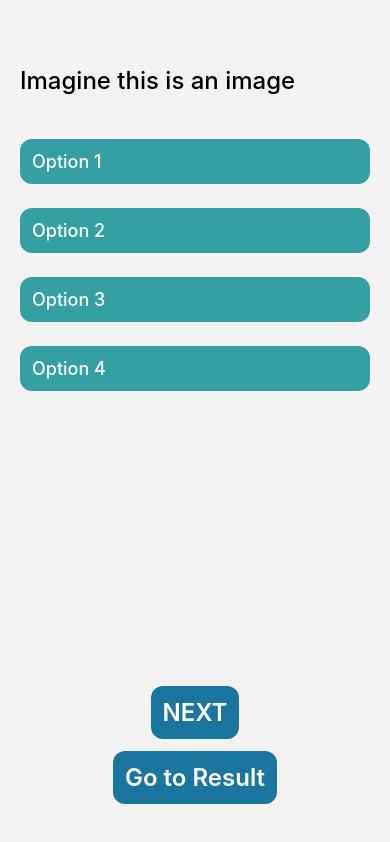
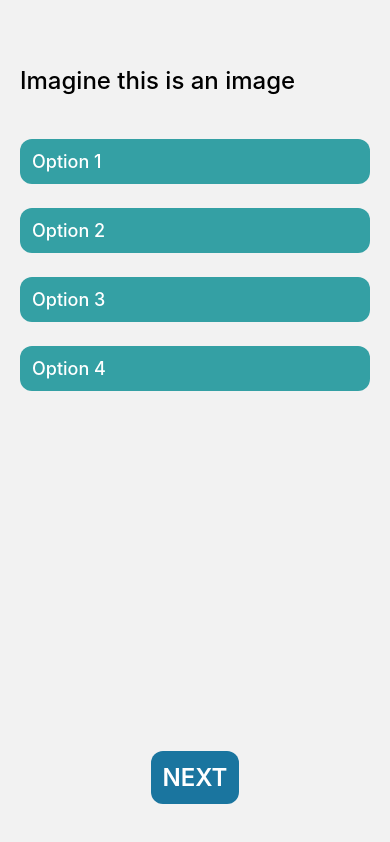
Before and after one commit to nsamadhana/racedar, a React Native app: screen /Quiz in a window 390 px wide. Built offline with nearby package versions, Linux system fonts and the light colour scheme.

Commit message:
Added go to result button after 10 submissions

```diff
--- a/screens/quiz.js
+++ b/screens/quiz.js
@@ -43,17 +43,13 @@ export default function Quiz({navigation}) {
       </View>
 
       <View style={styles.bottom}>
-
       {counter!=9 && <TouchableOpacity style={styles.nextButton} onPress={handleSubmitNext}>
           <Text style={styles.nextButtonText}>NEXT</Text>
         </TouchableOpacity> }
 
-
-        <TouchableOpacity
-          style={styles.resultButton}
-          onPress={()=>navigation.navigate("Result")}>
-          <Text style={styles.resultButtonText}>Go to Result</Text>
-        </TouchableOpacity>
+      {counter===9 && <TouchableOpacity style={styles.nextButton} onPress={()=>navigation.navigate("Result")}>
+        <Text style={styles.nextButtonText}>Go to result</Text>
+      </TouchableOpacity> }
       </View>
 
 
```
